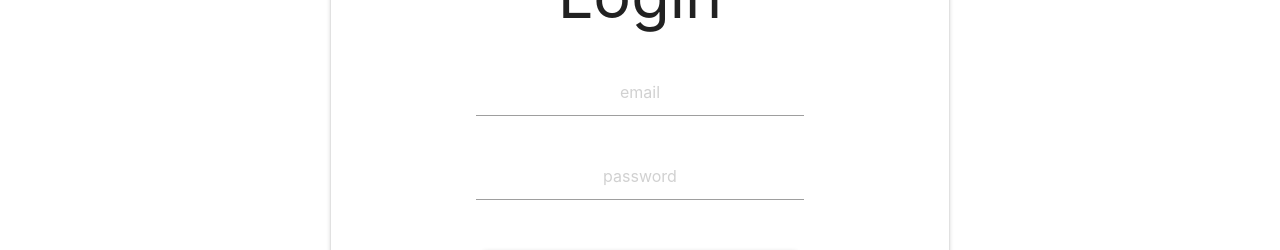
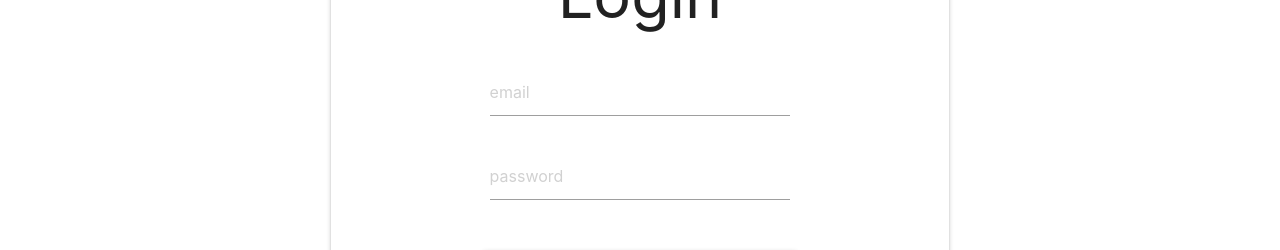
Before and after one commit to maxtsimpson/shed-share, a React (Create React App) app in the folder shed-share/: page / in a window 1280 px wide. Shown: the part 177-427 px from the top of the page. Built offline with nearby package versions, Linux system fonts and the light colour scheme.

Commit message:
cleaned up login page

```diff
--- a/shed-share/src/components/auth/Login/style.css
+++ b/shed-share/src/components/auth/Login/style.css
@@ -1,15 +1,3 @@
-/* #login {
-    width: 60%;
-    height: 50%;
-    align-self: center;
-}
-
-.card {
-    width: 10vw;
-    height: 10vh;
-    align-self: center;
-} */
-
 a, p, .input-field, Button {
     display: block;
 }
@@ -25,6 +13,5 @@ div.input-field.col {
 }
 
 input#loginEmail, input#loginPassword {
-    text-align: center !important;
-    width: 60%
+    width: 55%
 }
```
